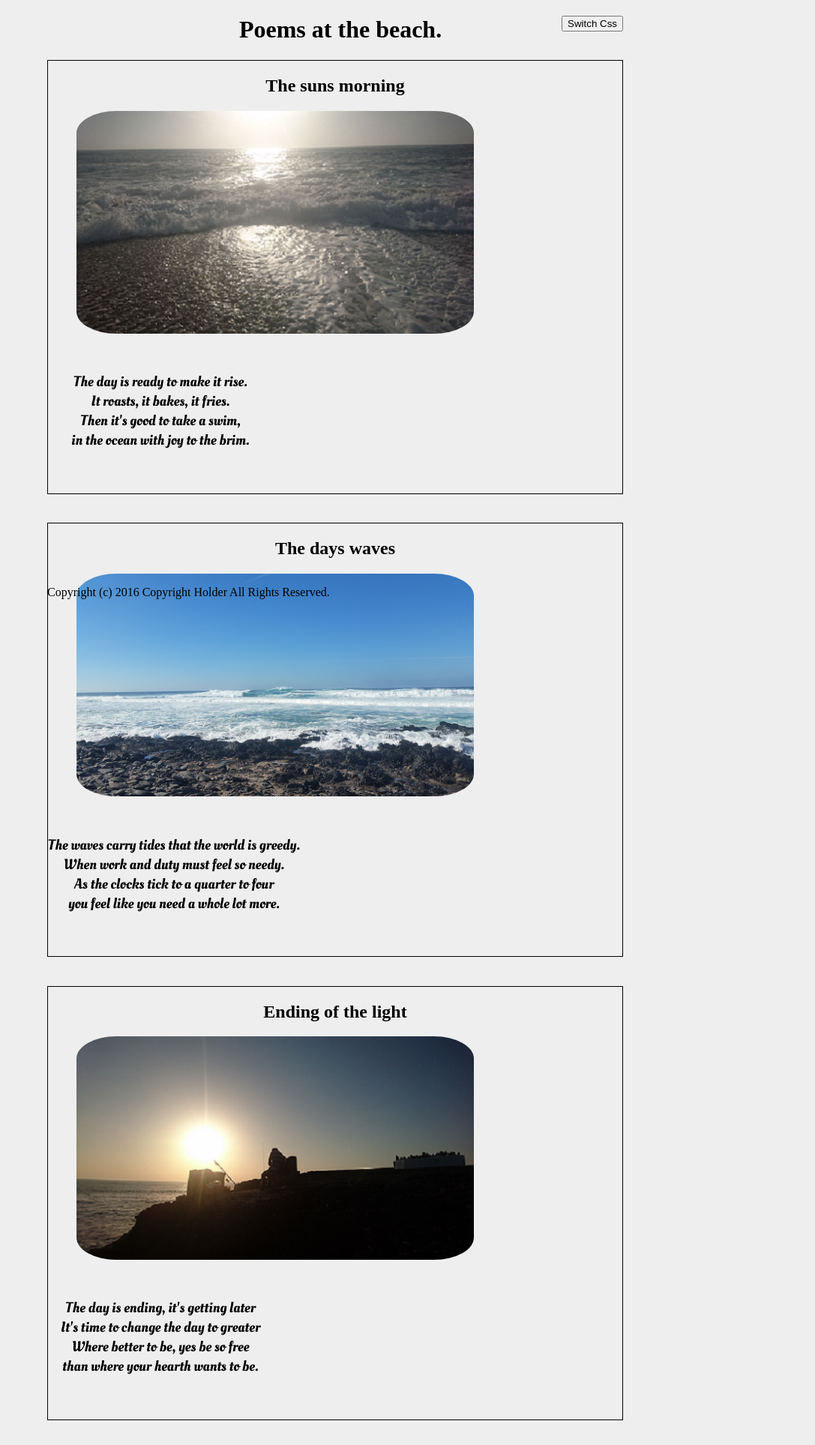
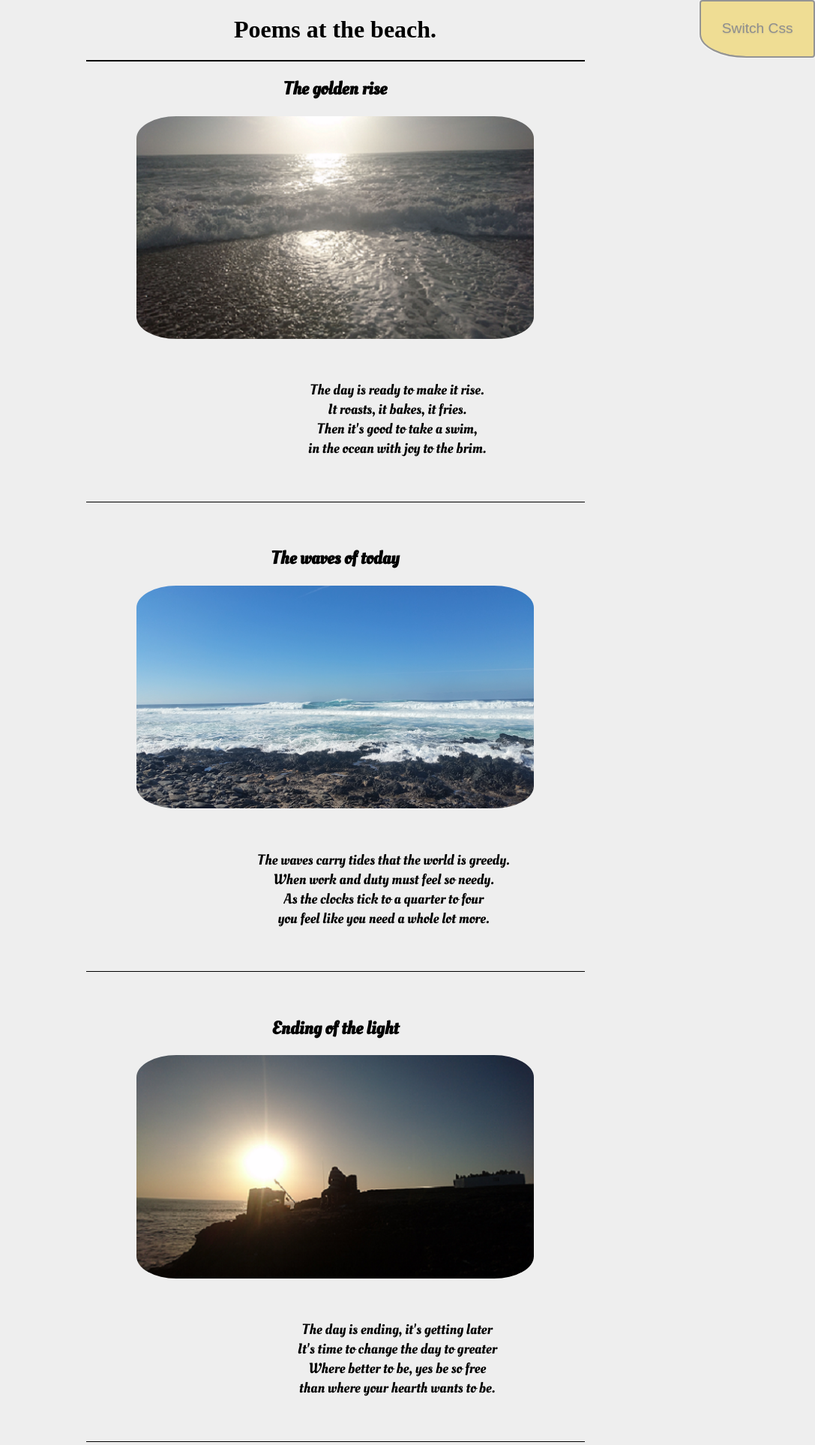
Before and after one commit to codedevstem/School, a PHP site: page / in a window 1280 px wide. Shown: the top 1927 px of the page at 75% size, without its empty margins (193-1280 px from the left). Run offline with PHP 8.4, Linux system fonts and the light colour scheme.

Commit message:
finished the first css and started on the second

```diff
--- a/dikult105/css_assignment/css/one.css
+++ b/dikult105/css_assignment/css/one.css
@@ -6,32 +6,54 @@ body {
 }
 
 header {
-  display: inline;
   width: 100%;
+  text-align: center;
 }
 header h1 {
   text-align: center;
-  margin-left: 3em;
 }
-
+header button {
+  float: right;
+  position: absolute;
+  right: 0px;
+  top: 0px;
+  border-bottom-left-radius: 40%;
+  background: #f1c40f;
+  font-size: 1.2em;
+  text-align: center;
+  text-shadow: 0 1px 2px rgba(0, 0, 0, 0.25);
+  color: black;
+  width: 8em;
+  height: 4em;
+  opacity: 0.4;
+}
+header button:active {
+  background: #e74c3c;
+  color: white;
+}
 section h1 {
   text-align: center;
+  font-family: 'Oleo Script', cursive;
 }
 .pictureFrames {
-  text-align: center;
+  margin-left: auto;
+  margin-right: auto;
   margin-bottom: 5%;
   height: auto;
   clear: both;
-  border: 1px solid black;
+  border-bottom: 1px solid black;
   overflow: hidden;
-
+  max-width: 665px;
+  min-width: 325px;
+  text-align: center;
+}
+.pictureFrames:first-of-type {
+  border-top: 2px solid black;
 }
 section img {
   border-radius: 10%;
-  float: left;
-
-  margin-left: 5%;
-  text-align: center;
+  margin-left: auto;
+  margin-right: auto;
   clear: left;
   margin-bottom: 2em;
   width: 80%;
@@ -47,28 +69,30 @@ p {
   font-size: 1.2em;
   font-family: 'Oleo Script', cursive;
 }
-#cssChangeButton {
-  float: right;
-}
 footer {
-  position: fixed;
+  margin-left: auto;
+  margin-right: auto;
+  text-align: center;
+  position: static;
   bottom: 1px;
+  width: 100%;
 
 }
 
 @media (max-width: 940px) {
   p {
     float: none;
-    margin-right: 0%;
+    margin-right: 5%;
+    font-size: 1em;
   }
   section img {
     float: none;
-    margin-left: 0%;
+    margin-left: 5%;
   }
 }
 @media (min-width: 1180px) {
   p {
-    float: left;
+
 
   }
 
--- a/dikult105/css_assignment/index.html
+++ b/dikult105/css_assignment/index.html
@@ -9,13 +9,13 @@
   </head>
   <body>
     <header>
-      <button id="cssChangeButton" onclick="switchCSS('css/one.css', 'css/two.css');
+      <button id="cssChangeButton" autofocus="true" onclick="switchCSS('css/one.css', 'css/two.css');
       return false;">Switch Css</button>
       <h1>Poems at the beach.</h1>
     </header>
     <main>
       <section id="theSunRise" class="pictureFrames">
-        <h1>The suns morning</h1>
+        <h1>The golden rise</h1>
         <img src="images/beachWave.png" alt="Picture of a sunrise." />
         <p>
           The day is ready to make it rise.<br>
@@ -25,7 +25,7 @@
         </p>
       </section>
       <section id="dayBreak" class="pictureFrames">
-        <h1>The days waves</h1>
+        <h1>The waves of today</h1>
         <img src="images/bigWaves.png" alt="Picture of a day at the beach." />
         <p>
           The waves carry tides that the world is greedy.<br>
@@ -55,6 +55,6 @@
         </p>
       </section>
     </main>
-    <footer>Copyright (c) 2016 Copyright Holder All Rights Reserved.</footer>
+    <footer>All poems was created and all pictures was taken by Kristian Os</footer>
   </body>
 </html>
```
Also changed, not shown: dikult105/css_assignment/css/two.css (+55 -0 lines), 1 other file.
